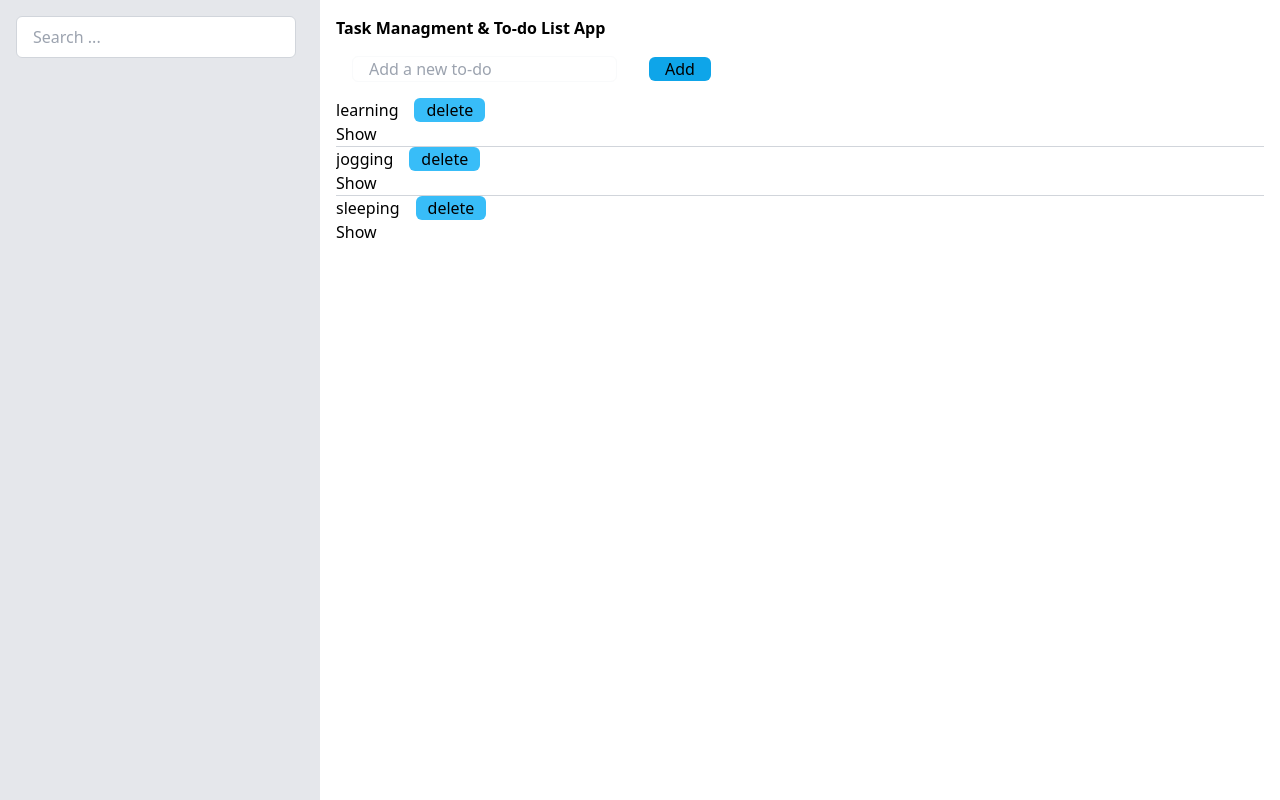
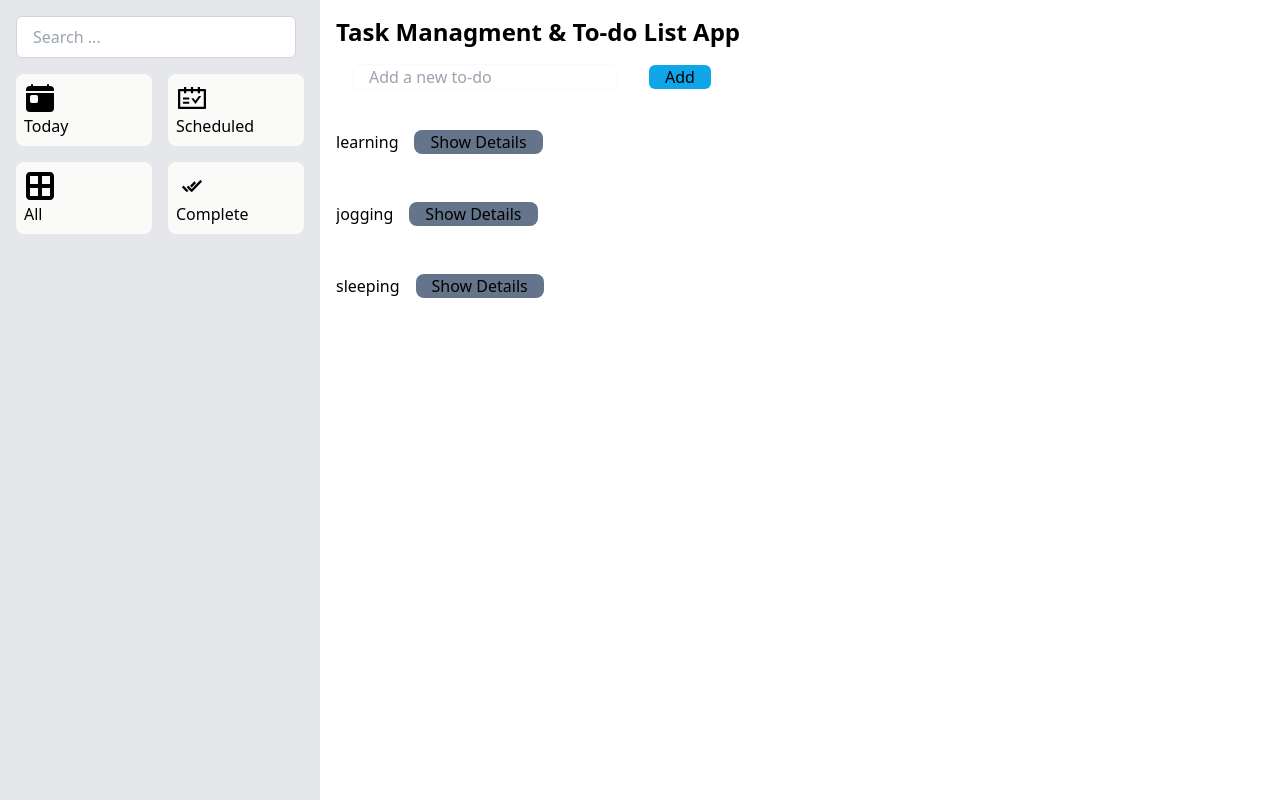
Before and after one commit to mrhasansan/managementtools, a React (Vite) app: page / in a window 1280 px wide. Built offline with nearby package versions, Linux system fonts and the light colour scheme.

Commit message:
add icons sidebar

```diff
--- a/package.json
+++ b/package.json
@@ -11,7 +11,8 @@
   },
   "dependencies": {
     "react": "^18.2.0",
-    "react-dom": "^18.2.0"
+    "react-dom": "^18.2.0",
+    "react-icons": "^5.2.1"
   },
   "devDependencies": {
     "@types/react": "^18.2.66",
--- a/src/components/Aside.tsx
+++ b/src/components/Aside.tsx
@@ -1,3 +1,8 @@
+import { IoToday } from "react-icons/io5";
+import { AiOutlineSchedule } from "react-icons/ai";
+import { FaBorderAll } from "react-icons/fa6";
+import { IoIosDoneAll } from "react-icons/io";
+
 export default function Aside() {
   function search(formData: FormData) {
     const query = formData.get("query");
@@ -17,6 +22,24 @@ export default function Aside() {
       >
         <input id="keyword" name="query" type="search" className=" w-full border border-gray-300 rounded-md py-2 px-4 mr-2 focus:outline-none focus:border-gray-500 " placeholder="Search ..." />
       </form>
+      <div className="grid grid-cols-2 gap-4 my-4">
+        <div className="bg-stone-50 rounded-lg p-2 ">
+          <IoToday size={32} />
+          <p>Today</p>
+        </div>
+        <div className="bg-stone-50 rounded-lg p-2 ">
+          <AiOutlineSchedule size={32} />
+          <p>Scheduled</p>
+        </div>
+        <div className="bg-stone-50 rounded-lg p-2 ">
+          <FaBorderAll size={32} />
+          <p>All</p>
+        </div>
+        <div className="bg-stone-50 rounded-lg p-2 ">
+          <IoIosDoneAll size={32} />
+          <p>Complete</p>
+        </div>
+      </div>
     </aside>
   );
 }
--- a/src/components/ShowHide.tsx
+++ b/src/components/ShowHide.tsx
@@ -7,9 +7,11 @@ export default function ShowHide() {
     setShowMore(!showMore);
   }
   return (
-    <div>
-      <button onClick={handleClick}>{showMore ? "Hide" : "Show"}</button>
-      {showMore && <p> tugas detail anda aladah ....</p>}
+    <div className=" p-4 rounded-lg">
+      <button className=" bg-slate-500 rounded-lg w-auto px-4" onClick={handleClick}>
+        {showMore ? "Hide Details" : "Show Details"}
+      </button>
+      {showMore && <p> tugas detail anda adaah ....</p>}
     </div>
   );
 }
--- a/src/components/ToDoList.tsx
+++ b/src/components/ToDoList.tsx
@@ -26,8 +26,8 @@ function ToDoList() {
   const [listTodo, setListToDo] = useState<ToDoItems[]>(initialToDo);
 
   return (
-    <div className="overflow-y-auto max-h-96">
-      <h1 className=" font-bold">Task Managment & To-do List App</h1>
+    <div className="overflow-y-auto">
+      <h1 className=" text-2xl font-bold">Task Managment & To-do List App</h1>
       <input required type="text" value={nameToDo} className=" border border-gray-50 rounded-md px-4 m-4" placeholder="Add a new to-do" onChange={(e) => setNameToDo(e.target.value)} />
       <button
         className=" bg-sky-500 rounded-md mx-4 px-4"
@@ -37,13 +37,10 @@ function ToDoList() {
       >
         Add
       </button>
-      <ul className="divide-y divide-gray-300">
+      <ul className=" divide-gray-300 ">
         {listTodo.map((nameToDo) => (
-          <li key={nameToDo.id}>
+          <li key={nameToDo.id} className=" flex items-center py-2 ">
             {nameToDo.nameToDo}
-            <button onClick={() => {}} className="mx-4 bg-sky-400 rounded-md px-3">
-              delete
-            </button>
             <ShowHide />
           </li>
         ))}
```
Also changed, not shown: 1 other file (tests, documents, lock files or other folders).
